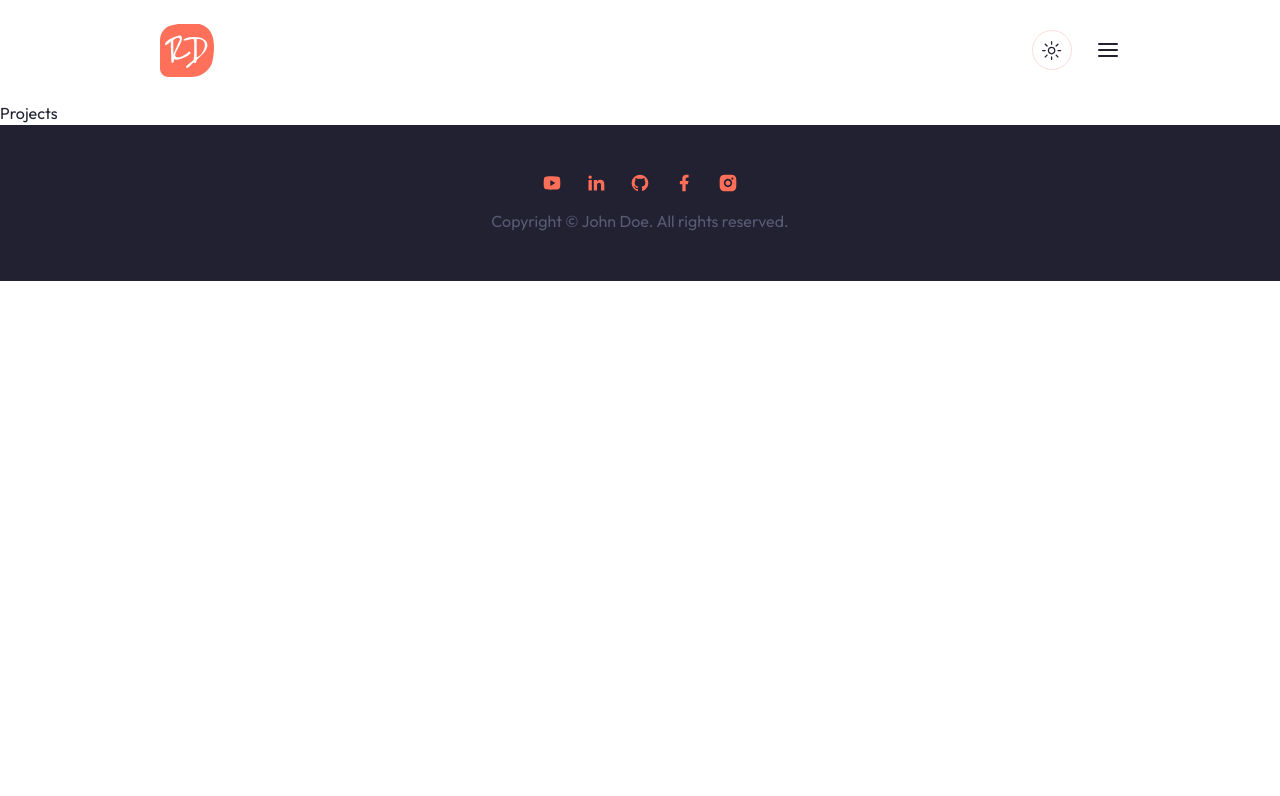
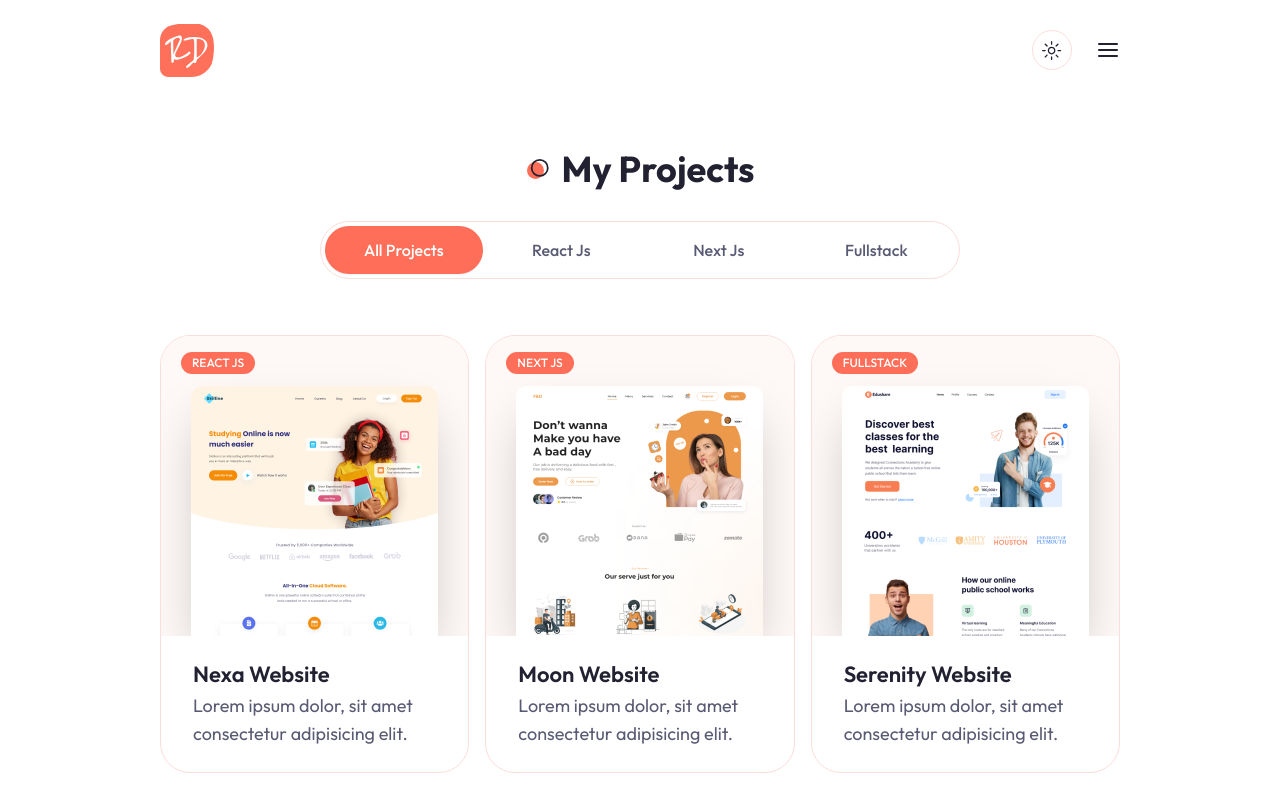
Before and after one commit to fulutas/personal-portfolio-web, a Next.js app: page /projects in a window 1280 px wide. Shown: the top 796 px of the page. Built offline with nearby package versions, Linux system fonts and the light colour scheme.

Commit message:
Project page completed

```diff
--- a/app/projects/page.jsx
+++ b/app/projects/page.jsx
@@ -1,8 +1,94 @@
-import React from 'react'
+'use client'
+
+import React, { useState } from "react"
+
+import { Tabs, TabsContent, TabsList, TabsTrigger } from "@/components/ui/tabs"
+import ProjectCard from "@/components/ProjectCard"
+
+const projectData = [
+  {
+    image: "/work/3.png",
+    category: "react js",
+    name: "Nexa Website",
+    description: "Lorem ipsum dolor, sit amet consectetur adipisicing elit.",
+    link: "/",
+    github: "/"
+  },
+  {
+    image: "/work/2.png",
+    category: "next js",
+    name: "Moon Website",
+    description: "Lorem ipsum dolor, sit amet consectetur adipisicing elit.",
+    link: "/",
+    github: "/"
+  },
+  {
+    image: "/work/1.png",
+    category: "fullstack",
+    name: "Serenity Website",
+    description: "Lorem ipsum dolor, sit amet consectetur adipisicing elit.",
+    link: "/",
+    github: "/"
+  },
+  {
+    image: "/work/4.png",
+    category: "fullstack",
+    name: "Solstice Website",
+    description: "Lorem ipsum dolor, sit amet consectetur adipisicing elit.",
+    link: "/",
+    github: "/"
+  },
+  {
+    image: "/work/2.png",
+    category: "fullstack",
+    name: "Lumina Website",
+    description: "Lorem ipsum dolor, sit amet consectetur adipisicing elit.",
+    link: "/",
+    github: "/"
+  }
+]
+
+const uniqueCategories = ['all projects', ...new Set(projectData.map(item => item.category))]
 
 const Projects = () => {
+  const [categories, setCategories] = useState(uniqueCategories)
+  const [category, setCategory] = useState('all projects')
+
+
+  const filteredProjects = projectData.filter((project) => {
+    return category === "all projects" ? project : project.category === category
+  })
+
   return (
-    <div>Projects</div>
+    <section className='min-h-screen pt-12'>
+      <div className="container mx-auto">
+        <h2 className="section-title mb-8 xl:mb-16 text-center mx-auto">My Projects</h2>
+        <Tabs defaultValue={category} className="mb-24 xl:mb-48">
+          <TabsList className="w-full grid h-full md:grid-cols-4 lg:max-w-[640px] mb-12 mx-auto md:border dark:border-none">
+            {categories.map((category, index) => {
+              return (
+                <TabsTrigger
+                  onClick={() => setCategory(category)}
+                  value={category}
+                  key={index}
+                  className="capitalize w-[162px] md:w-auto">
+                  {category}
+                </TabsTrigger>
+              )
+            })}
+          </TabsList>
+          <div className="text-lg xl:mt-8 grid grid-cols-1 lg:grid-cols-3 gap-4">
+            {filteredProjects.map((project, index) => {
+              return (
+                <TabsContent value={category} key={index}>
+                  <ProjectCard project={project} />
+                </TabsContent>
+              )
+            })}
+          </div>
+        </Tabs>
+      </div>
+    </section>
   )
 }
 
--- a/components/Work.jsx
+++ b/components/Work.jsx
@@ -17,7 +17,7 @@
 		image: "/work/3.png",
 		category: "react js",
 		name: "Nexa Website",
-		decription: "Lorem ipsum dolor, sit amet consectetur adipisicing elit.",
+		description: "Lorem ipsum dolor, sit amet consectetur adipisicing elit.",
 		link: "/",
 		github: "/"
 	},
@@ -25,7 +25,7 @@
 		image: "/work/2.png",
 		category: "next js",
 		name: "Moon Website",
-		decription: "Lorem ipsum dolor, sit amet consectetur adipisicing elit.",
+		description: "Lorem ipsum dolor, sit amet consectetur adipisicing elit.",
 		link: "/",
 		github: "/"
 	},
@@ -33,7 +33,7 @@
 		image: "/work/1.png",
 		category: "fullstack",
 		name: "Serenity Website",
-		decription: "Lorem ipsum dolor, sit amet consectetur adipisicing elit.",
+		description: "Lorem ipsum dolor, sit amet consectetur adipisicing elit.",
 		link: "/",
 		github: "/"
 	},
@@ -41,7 +41,7 @@
 		image: "/work/4.png",
 		category: "fullstack",
 		name: "Solstice Website",
-		decription: "Lorem ipsum dolor, sit amet consectetur adipisicing elit.",
+		description: "Lorem ipsum dolor, sit amet consectetur adipisicing elit.",
 		link: "/",
 		github: "/"
 	},
@@ -49,7 +49,7 @@
 		image: "/work/2.png",
 		category: "fullstack",
 		name: "Lumina Website",
-		decription: "Lorem ipsum dolor, sit amet consectetur adipisicing elit.",
+		description: "Lorem ipsum dolor, sit amet consectetur adipisicing elit.",
 		link: "/",
 		github: "/"
 	}
--- a/components/ui/sheet.jsx
+++ b/components/ui/sheet.jsx
@@ -51,7 +51,7 @@
       {children}
       <SheetPrimitive.Close
         className="absolute right-4 top-4 rounded-sm opacity-70 ring-offset-background transition-opacity hover:opacity-100 focus:outline-none focus:ring-2 focus:ring-ring focus:ring-offset-2 disabled:pointer-events-none data-[state=open]:bg-secondary">
-        <X className="h-4 w-4" />
+        <X className="h-6 w-6" />
         <span className="sr-only">Close</span>
       </SheetPrimitive.Close>
     </SheetPrimitive.Content>
```
